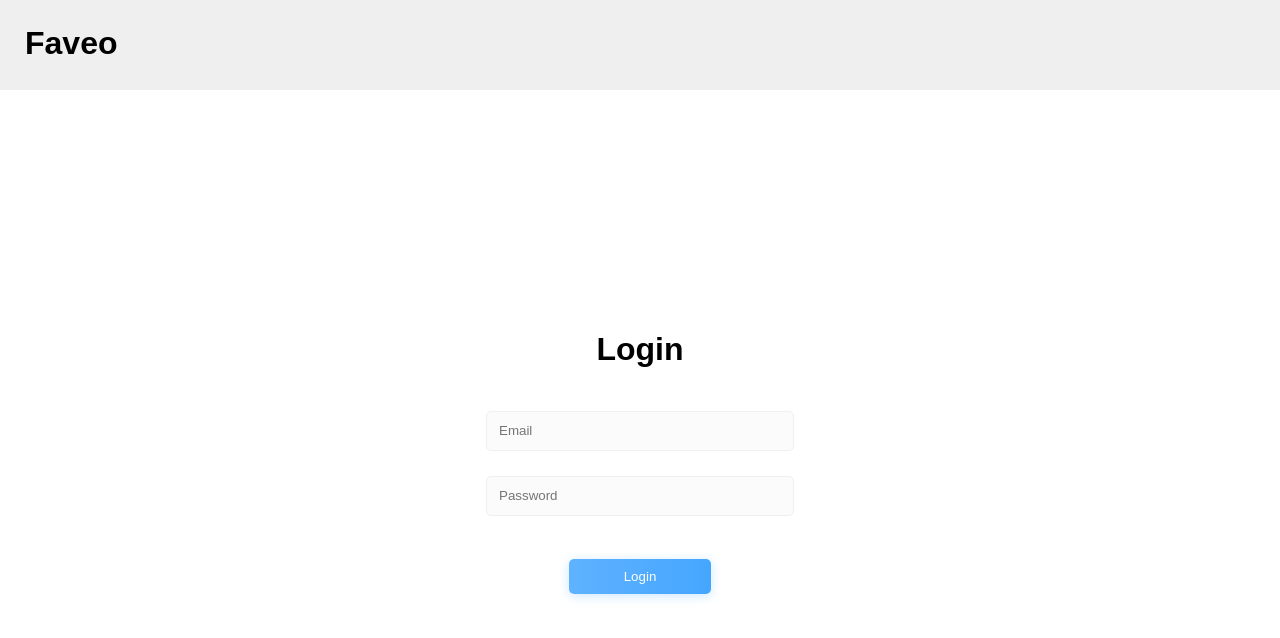
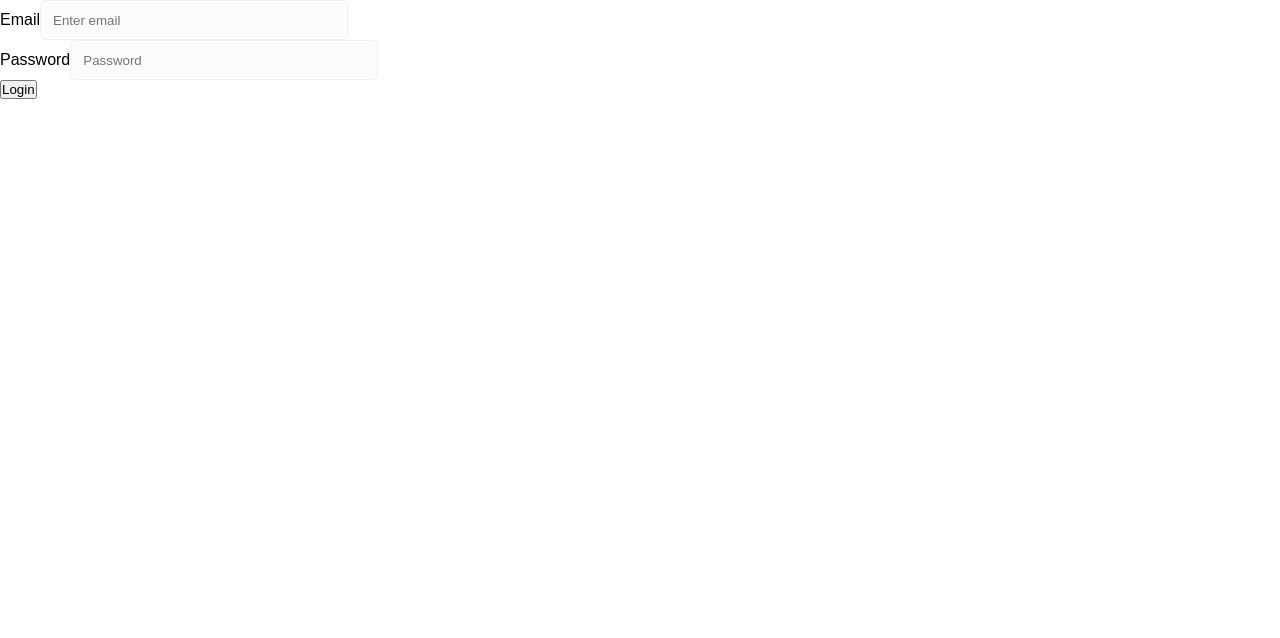
Before and after one commit to zafarbekde/faveo-uz, a React (Create React App) app: page / in a window 1280 px wide. Shown: the top 638 px of the page. Built offline with nearby package versions, Linux system fonts and the light colour scheme.

Commit message:
not working login

```diff
--- a/src/components/LoginPage.jsx
+++ b/src/components/LoginPage.jsx
@@ -1,57 +1,70 @@
 import React, { useState } from "react";
 import '../css/LoginPage.css'
 import HomePage from "./HomePage";
+import { Modal, Button, Form } from "react-bootstrap";
+import axios from "axios";
 
 
 const LoginPage = () => {
   const [email, setEmail] = useState("");
   const [password, setPassword] = useState("");
-  const [loggedIn, setLoggedIn] = useState(false);
+  const [showModal, setShowModal] = useState(false);
+  const [modalMessage, setModalMessage] = useState("");
 
-  const handleSubmit = (event) => {
-    event.preventDefault();
+  const handleLogin = (e) => {
+    e.preventDefault();
+    axios
+      .post("http://localhost:8000/api/v1/auth", { email, password })
+      .then((response) => {
+        setModalMessage(response.data.authEndpoints.requestBody);
 
-    // Replace with your own logic for verifying credentials
-    if (email === "fuckyou@gmail.com" && password === "1234") {
-      setLoggedIn(true);
-    } else {
-      alert("Incorrect email or password");
-    }
+        setShowModal(true);
+      })
+      .catch((error) => {
+        setModalMessage(error.response.data.authEndpoints.requestBody);
+        setShowModal(true);
+      });
   };
+  return (
+    <>
+      <Form onSubmit={handleLogin}>
+        <Form.Group controlId="formEmail">
+          <Form.Label>Email</Form.Label>
+          <Form.Control
+            type="email"
+            placeholder="Enter email"
+            value={email}
+            onChange={(e) => setEmail(e.target.value)}
+          />
+        </Form.Group>
 
-  if (loggedIn) {
-    return <HomePage />;
-  }
+        <Form.Group controlId="formPassword">
+          <Form.Label>Password</Form.Label>
+          <Form.Control
+            type="password"
+            placeholder="Password"
+            value={password}
+            onChange={(e) => setPassword(e.target.value)}
+          />
+        </Form.Group>
 
-  return (
-    <div className="login-page">
-      <h1 className="">Faveo</h1>
-      <form onSubmit={handleSubmit}>
-        <div className="login">
-          <h1>Login</h1>
-          <div className="input">
-            <input
-              type="email"
-              placeholder="Email"
-              id="email"
-              value={email}
-              onChange={(event) => setEmail(event.target.value)}
-              required
-            />
-            <input
-              type="password"
-              placeholder="Password"
-              id="password"
-              value={password}
-              onChange={(event) => setPassword(event.target.value)}
-              required
-            />
-          </div>
-          <button className="login-btn" type="submit">Login</button>
-        </div>
+        <Button variant="primary" type="submit">
+          Login
+        </Button>
+      </Form>
 
-      </form>
-    </div>
+      <Modal show={showModal} onHide={() => setShowModal(false)}>
+        <Modal.Header closeButton>
+          <Modal.Title>Login Result</Modal.Title>
+        </Modal.Header>
+        <Modal.Body>{modalMessage}</Modal.Body>
+        <Modal.Footer>
+          <Button variant="secondary" onClick={() => setShowModal(false)}>
+            Close
+          </Button>
+        </Modal.Footer>
+      </Modal>
+    </>
   );
 };
 
--- a/src/css/Home.css
+++ b/src/css/Home.css
@@ -54,6 +54,8 @@
 }
 
 .user-about{
+    border-collapse: collapse;
+  border-spacing: 0;
     width: 100%;
     padding: 31px;
     background: #fff;
```
Also changed, not shown: src/admin/Auth.json (added, +92 -0 lines), src/admin/Auth.md (deleted, +0 -139 lines), src/admin/backend/auth.js (added, +17 -0 lines), 1 other file (tests, documents, lock files or other folders).
